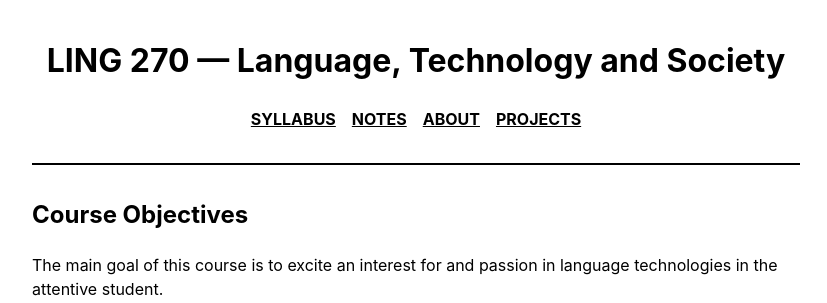
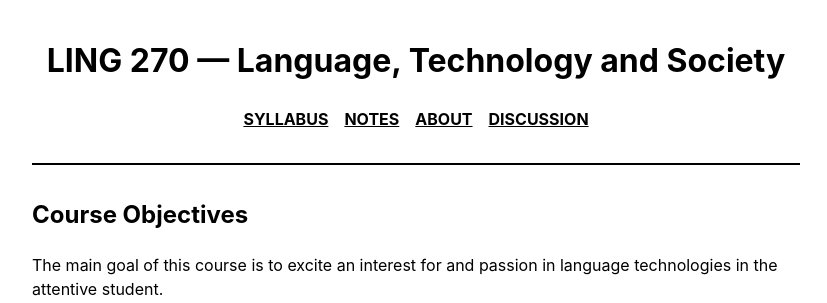
Before and after one commit to Jargonautika/2020-Fall-UIUC-LING270.github.io, a Jekyll site: the page built from index.md, in a window 1280 px wide and 900 px high. Shown: the top 303 px of the window, without its empty margins (224-1051 px from the left). Built offline with Jekyll 4.4.1, drawn with Linux system fonts in a browser that asks for light colours.

Commit message:
Campuswire

```diff
--- a/_includes/navigation.html
+++ b/_includes/navigation.html
@@ -4,6 +4,6 @@
     <li><a href="/" class="dropdown-toggle" data-toggle="dropdown" {% if page.url == "/" %}class="active"{% endif %}>Syllabus</a></li>
     <li><a href="/notes" {% if page.url == "/notes" %}class="active"{% endif %}>Notes</a></li>
     <li><a href="/about" {% if page.url == "/about" %}class="active"{% endif %}>About</a></li>
-    <li><a href="/projects" {% if page.url == "/projects" %}class="active"{% endif %}>Projects</a></li>
+    <li><a href="https://campuswire.com/p/G954C73B2" {% if page.url == "/projects" %}class="active"{% endif %}>Discussion</a></li>
   </ul>
 </nav>
```
